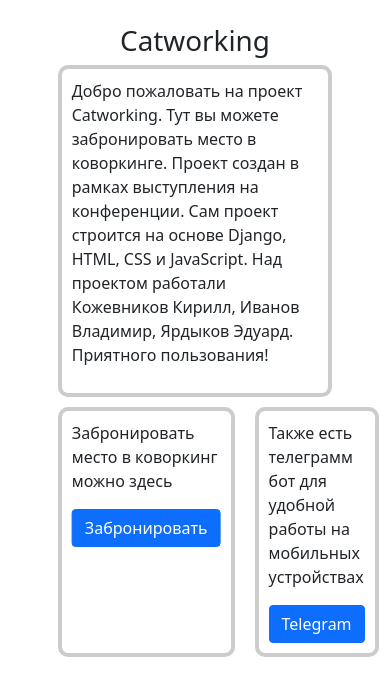
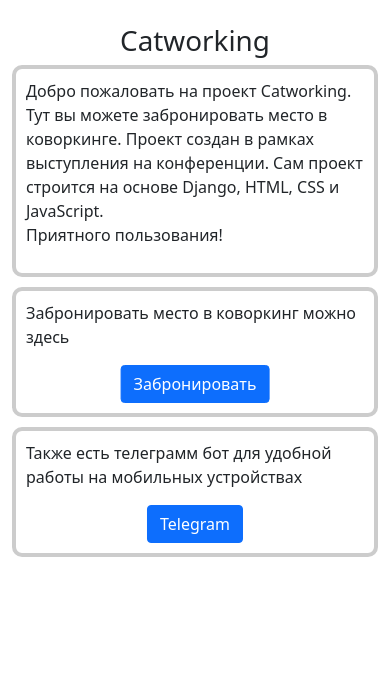
Before and after one commit to tr0ublekat/CoworkingDJANGO, a Django app: page / in a window 390 px wide. Shown: the part 101-797 px from the top of the page. Run offline with Django 4.2, Linux system fonts and the light colour scheme; the visitor is signed in with stand-in values (Sample User, id 1).

Commit message:
change main for mobile

```diff
--- a/static/css/style-v2.css
+++ b/static/css/style-v2.css
@@ -238,6 +238,16 @@ td, th {
     overflow-wrap: break-word; /* Поддержка разных браузеров */
 }
 
+.main_container {
+    width: 75%;
+    margin: 0 auto;
+}
+
+@media (min-width: 769px) {
+
+}
+
+
 @media (max-width: 768px) {
     #map {
         height: 400px !important;
@@ -285,6 +295,33 @@ td, th {
 
     .profile_container .btn {
         font-size: 12px !important; /* Используйте !important, если необходимо */
+    }
+
+    .navbar-nav {
+        flex-direction: column !important; /* Вертикальное расположение на мобильных */
+        align-items: center; /* Центрирование элементов */
+        width: 100%;
+    }
+
+    .ms-auto {
+        margin-top: 10px; /* Добавьте отступ сверху для мобильного отображения */
+    }
+
+    .main_container{
+        width: 100% !important;
+    }
+
+    .main_container > div {
+        flex-direction: column !important;
+        width: 100% !important;
+        height: auto !important;
+        margin-right: 0 !important;
+    }
+
+    .main_container > div > div {
+        width: 100% !important;
+        height: auto !important;
+
     }
 }
 
--- a/templates/base.html
+++ b/templates/base.html
@@ -25,32 +25,33 @@
         </button>
 
         <div class="collapse navbar-collapse" id="navbarNav">
-            <div class="d-flex flex-column flex-md-row justify-content-between align-items-center mx-auto"> <!-- Центрируем элементы и выравниваем по краям -->
-                <ul class="navbar-nav mb-2 mb-md-0 d-flex flex-column flex-md-row"> <!-- Используем Flexbox для выравнивания -->
+            <div class="d-flex flex-column flex-md-row justify-content-between align-items-center mx-auto">
+                <ul class="navbar-nav mb-1 mb-md-0 d-flex flex-column flex-md-row" style="width: 100%; justify-content: center;">
                     {% if request.user.is_authenticated %}
-                    <li class="nav-item mb-2 mb-md-0 me-md-3"> <!-- Увеличиваем отступ между элементами -->
+                    <li class="nav-item flex-fill text-center">
                         <a href="{% url 'main' %}" class="nav-link">Главная</a>
                     </li>
-                    <li class="nav-item mb-2 mb-md-0 me-md-3"> <!-- Увеличиваем отступ между элементами -->
+                    <li class="nav-item flex-fill text-center">
                         <a href="{% url 'booking-v2' %}" class="nav-link">Бронирование</a>
                     </li>
                     {% endif %}
                 </ul>
 
-                <div class="d-flex flex-column mx-auto mt-3 mt-md-0" style="max-width: 600px;"> <!-- Максимальная ширина для центровки -->
+                <div class="d-flex flex-column mx-auto" style="max-width: 400px; width: 100%;"> <!-- Установка максимальной ширины для блока с аккаунтом -->
                     {% if request.user.is_authenticated %}
-                    <div class="mb-2"> <!-- Добавляем отступ между элементами -->
+                    <div class="mb-1">
                         <ul class="navbar-nav mb-2 mb-md-0 d-flex justify-content-center" style="gap: 10px; width: 100%;">
-                            <li class="nav-item flex-fill d-flex align-items-center justify-content-center"> <!-- Используем Flexbox для выравнивания -->
-                                <a href="{% url 'profile' %}" class="nav-link me-1">
+                            <li class="nav-item flex-fill d-flex align-items-center justify-content-center">
+                                <a href="{% url 'profile' %}" class="nav-link me-1">Личный кабинет</a>
+                                <!-- <a href="{% url 'profile' %}" class="nav-link me-1">
                                     {{ request.user.student_id }} ({{ request.user.last_name }} {{ request.user.first_name|slice:":1" }})
                                 </a>
                                 <a href="{% url 'profile' %}" class="user-icon" style="text-decoration: none; width: 40px; height: 40px; border-radius: 50%; background-color: #3199e6; color: white; display: flex; align-items: center; justify-content: center; margin-left: 10px;">
                                     {{ request.user.last_name|slice:":1" }}{{ request.user.first_name|slice:":1" }}
-                                </a>
+                                </a> -->
                             </li>
                             <li class="nav-item flex-fill d-flex justify-content-center">
-                                <a class="btn btn-danger" href="{% url 'logout' %}" id="logout">Выйти</a>
+                                <a class="btn btn-danger" style="height: 40px; " href="{% url 'logout' %}" id="logout">Выйти</a>
                             </li>
                         </ul>
                     </div>
@@ -71,6 +72,7 @@
         </div>
     </div>
 </nav>
+
 
 
 
--- a/templates/booking-v2/main.html
+++ b/templates/booking-v2/main.html
@@ -5,19 +5,17 @@
 {% block title %}Главная{% endblock %}
 
 {% block main %}
- <div style="width: 75%; margin: 0 auto;">
+ <div class = "main_container">
     <h1 style="text-align: center;">Catworking</h1>
-
     <div style="border: 4px solid #ccc; padding: 10px; border-radius: 10px">
         <p>Добро пожаловать на проект Catworking. Тут вы можете забронировать место в коворкинге.
             Проект создан в рамках выступления на конференции. Сам проект строится на основе Django, HTML, CSS и JavaScript.
-            Над проектом работали Кожевников Кирилл, Иванов Владимир, Ярдыков Эдуард.
             <br>
             Приятного пользования!
         </p>
     </div>
     <div style="display: flex; justify-content: space-between; margin-top: 10px; align-items: stretch;">
-        <div style="flex: 1; margin-right: 20px;">
+        <div style="flex: 1; margin-right: 20px; margin-bottom: 10px;">
             <div style="border: 4px solid #ccc; padding: 10px; border-radius: 10px; height: 100%;">
                 <p>Забронировать место в коворкинг можно здесь</p>
                 <a href="{% url 'booking-v2' %}" class="btn btn-primary" style="margin-left: 50%; transform: translateX(-50%);">Забронировать</a>
```
